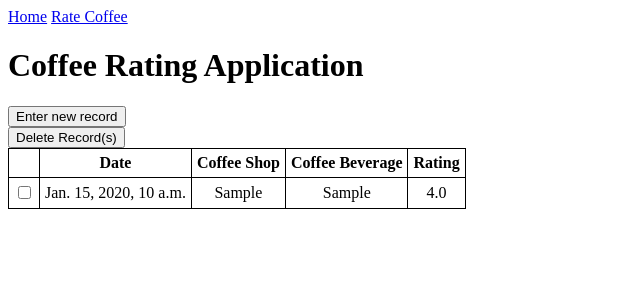
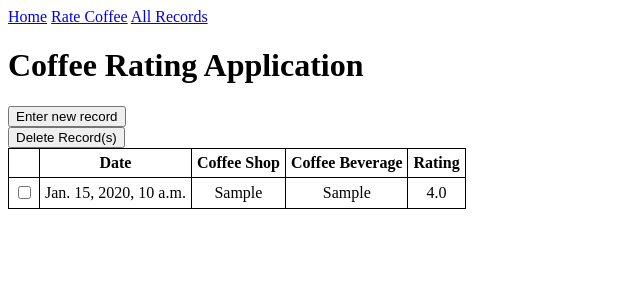
Before and after one commit to obejjada/coffee-rating-app, a Django app: page /coffee_database/all-records in a window 1280 px wide. Shown: the top 300 px of the page, without its empty margins (0-640 px from the left). Run offline with Django 4.2, Linux system fonts and the light colour scheme; tables that the repository leaves empty hold one stand-in row (values such as "Sample post").

Commit message:
Add link to all-records.html on all pages

```diff
--- a/coffee_database/templates/coffee_database/all-records.html
+++ b/coffee_database/templates/coffee_database/all-records.html
@@ -5,6 +5,7 @@
 <nav class="Nav-bar">
     <a href="home" class="Nav-bar-item">Home</a>
     <a href="coffee-entry" class="Nav-bar-item">Rate Coffee</a>
+    <a href="all-records" class="Nav-bar-item">All Records</a>
 </nav>
 <h1> Coffee Rating Application</h1>
 <style>
--- a/coffee_database/templates/coffee_database/coffee-entry.html
+++ b/coffee_database/templates/coffee_database/coffee-entry.html
@@ -5,6 +5,7 @@
 <nav class="Nav-bar">
     <a href="home" class="Nav-bar-item">Home</a>
     <a href="coffee-entry" class="Nav-bar-item">Rate Coffee</a>
+    <a href="all-records" class="Nav-bar-item">All Records</a>
 </nav>
 <h1> Coffee Rating Application</h1>
 <style>
--- a/coffee_database/templates/coffee_database/home.html
+++ b/coffee_database/templates/coffee_database/home.html
@@ -5,6 +5,7 @@
 <nav class="Nav-bar">
     <a href="home" class="Nav-bar-item">Home</a>
     <a href="coffee-entry" class="Nav-bar-item">Rate Coffee</a>
+    <a href="all-records" class="Nav-bar-item">All Records</a>
 </nav>
 <h1>Coffee Rating Application</h1>
 </html>
```
